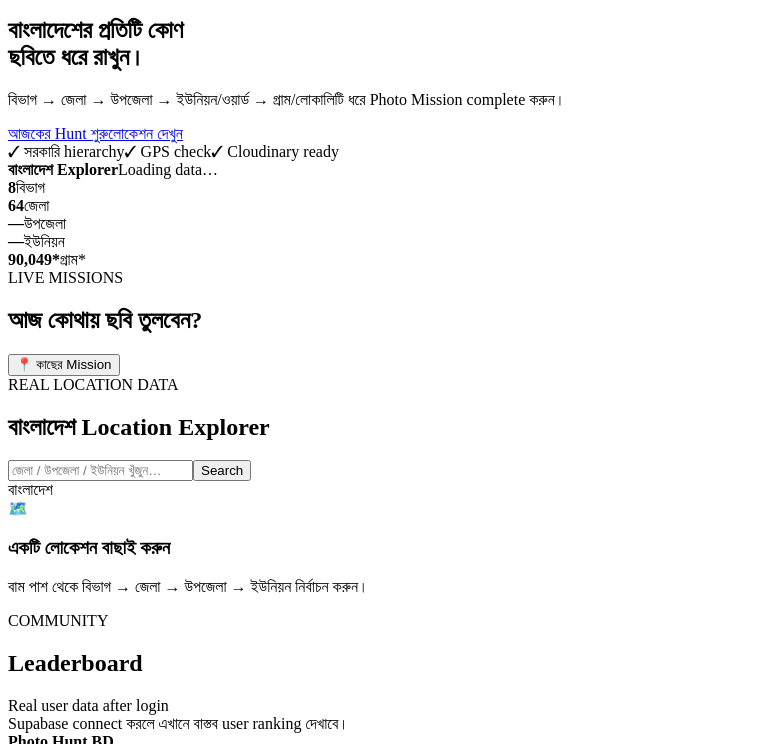
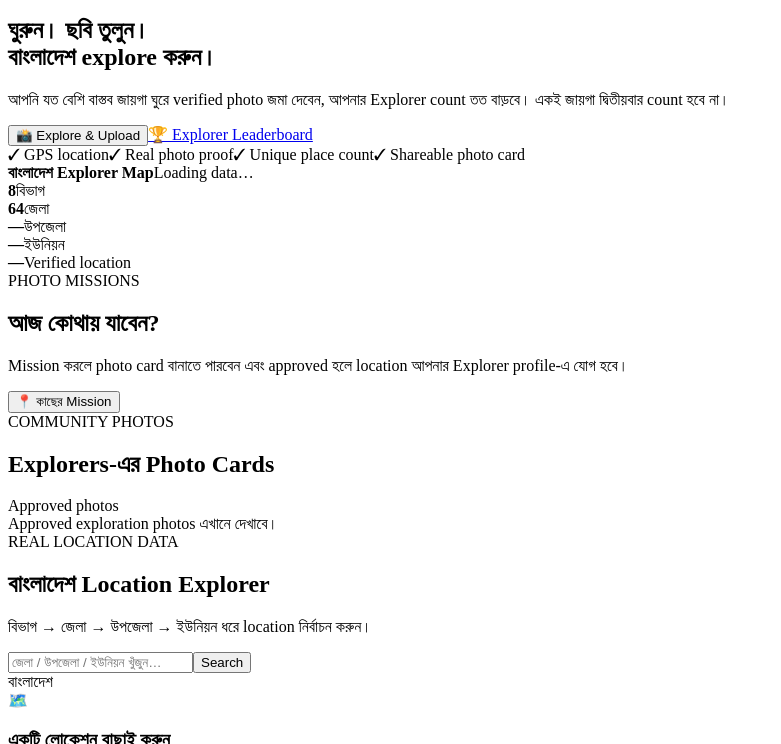
Before and after one commit to meowanas60-ux/bangladesh-photo-hunt, a website with bundled scripts: page index.html in a window 1280 px wide. Shown: the part 88-832 px from the top of the page, without its empty margins (0-781 px from the left). Built offline with nearby package versions, Linux system fonts and the light colour scheme; a script that the page names is missing.

Commit message:
Update index.html

```diff
--- a/index.html
+++ b/index.html
@@ -1,43 +1,51 @@
 <!doctype html>
 <html lang="bn">
 <head>
-<meta charset="utf-8"><meta name="viewport" content="width=device-width,initial-scale=1">
-<title>Bangladesh Photo Hunt — Real Location Explorer</title>
-<meta name="description" content="বাংলাদেশের বাস্তব বিভাগ, জেলা, উপজেলা, ইউনিয়ন ও যাচাইকৃত লোকেশন দিয়ে Photo Hunt.">
+<meta charset="utf-8">
+<meta name="viewport" content="width=device-width,initial-scale=1">
+<title>Photo Hunt BD — Explore Bangladesh</title>
+<meta name="description" content="বাংলাদেশ ঘুরুন, ছবি তুলুন, লোকেশন explore করুন এবং নিজের Bangladesh Explorer rank তৈরি করুন।">
+<meta name="theme-color" content="#06130d">
 <link rel="preconnect" href="https://fonts.googleapis.com"><link rel="preconnect" href="https://fonts.gstatic.com" crossorigin>
 <link href="https://fonts.googleapis.com/css2?family=Inter:wght@400;500;600;700;800&family=Noto+Sans+Bengali:wght@400;500;600;700;800&display=swap" rel="stylesheet">
 <link rel="stylesheet" href="https://unpkg.com/leaflet@1.9.4/dist/leaflet.css">
 <link rel="stylesheet" href="./styles.css">
 </head>
 <body>
-<header class="topbar"><div class="brand"><span class="brand-mark">📸</span><div><b>Photo Hunt BD</b><small>বাংলাদেশকে ছবিতে আবিষ্কার করুন</small></div></div>
-<nav><a href="#hunt">Hunt</a><a href="#explore">Explore</a><a href="#leaderboard">Leaderboard</a><button id="authBtn" class="btn ghost">Login</button></nav></header>
+<header class="topbar">
+  <a class="brand" href="#top"><span class="brand-mark">📸</span><div><b>Photo Hunt BD</b><small>বাংলাদেশকে ছবিতে আবিষ্কার করুন</small></div></a>
+  <nav><a href="#hunt">Hunt</a><a href="#explore">Explore</a><a href="#leaderboard">Leaderboard</a><button id="authBtn" class="btn ghost">Login</button></nav>
+</header>
 
-<main>
+<main id="top">
 <section class="hero">
-<div class="hero-copy"><div class="eyebrow">🇧🇩 REAL BANGLADESH • GPS VERIFIED</div>
-<h1>বাংলাদেশের <span>প্রতিটি কোণ</span><br>ছবিতে ধরে রাখুন।</h1>
-<p>বিভাগ → জেলা → উপজেলা → ইউনিয়ন/ওয়ার্ড → গ্রাম/লোকালিটি ধরে Photo Mission complete করুন।</p>
-<div class="hero-actions"><a class="btn primary" href="#hunt">আজকের Hunt শুরু</a><a class="btn secondary" href="#explore">লোকেশন দেখুন</a></div>
-<div class="trust"><span>✓ সরকারি hierarchy</span><span>✓ GPS check</span><span>✓ Cloudinary ready</span></div></div>
-<div class="map-card"><div class="map-head"><b>বাংলাদেশ Explorer</b><span id="dataStatus">Loading data…</span></div><div id="map"></div></div>
+  <div class="hero-copy">
+    <div class="eyebrow">🇧🇩 EXPLORE BANGLADESH • GPS + PHOTO</div>
+    <h1>ঘুরুন। ছবি তুলুন।<br><span>বাংলাদেশ explore করুন।</span></h1>
+    <p>আপনি যত বেশি বাস্তব জায়গা ঘুরে verified photo জমা দেবেন, আপনার Explorer count তত বাড়বে। একই জায়গা দ্বিতীয়বার count হবে না।</p>
+    <div class="hero-actions"><button class="btn primary" id="exploreNowBtn">📸 Explore & Upload</button><a class="btn secondary" href="#leaderboard">🏆 Explorer Leaderboard</a></div>
+    <div class="trust"><span>✓ GPS location</span><span>✓ Real photo proof</span><span>✓ Unique place count</span><span>✓ Shareable photo card</span></div>
+  </div>
+  <div class="map-card"><div class="map-head"><b>বাংলাদেশ Explorer Map</b><span id="dataStatus">Loading data…</span></div><div id="map"></div></div>
 </section>
 
-<section class="stats"><div><b id="divisionCount">8</b><span>বিভাগ</span></div><div><b id="districtCount">64</b><span>জেলা</span></div><div><b id="upazilaCount">—</b><span>উপজেলা</span></div><div><b id="unionCount">—</b><span>ইউনিয়ন</span></div><div><b id="villageCount">90,049*</b><span>গ্রাম*</span></div></section>
+<section class="stats">
+  <div><b id="divisionCount">8</b><span>বিভাগ</span></div><div><b id="districtCount">64</b><span>জেলা</span></div><div><b id="upazilaCount">—</b><span>উপজেলা</span></div><div><b id="unionCount">—</b><span>ইউনিয়ন</span></div><div><b id="villageCount">—</b><span>Verified location</span></div>
+</section>
 
-<section id="hunt" class="section"><div class="section-title"><div><span class="eyebrow">LIVE MISSIONS</span><h2>আজ কোথায় ছবি তুলবেন?</h2></div><button class="btn secondary" id="nearbyBtn">📍 কাছের Mission</button></div>
-<div class="mission-grid" id="missionGrid"></div></section>
+<section id="hunt" class="section"><div class="section-title"><div><span class="eyebrow">PHOTO MISSIONS</span><h2>আজ কোথায় যাবেন?</h2><p class="sub">Mission করলে photo card বানাতে পারবেন এবং approved হলে location আপনার Explorer profile-এ যোগ হবে।</p></div><button class="btn secondary" id="nearbyBtn">📍 কাছের Mission</button></div><div class="mission-grid" id="missionGrid"></div></section>
 
-<section id="explore" class="section explorer"><div class="section-title"><div><span class="eyebrow">REAL LOCATION DATA</span><h2>বাংলাদেশ Location Explorer</h2></div><div class="search"><input id="searchBox" placeholder="জেলা / উপজেলা / ইউনিয়ন খুঁজুন…"><button id="searchBtn">Search</button></div></div>
+<section class="section showcase"><div class="section-title"><div><span class="eyebrow">COMMUNITY PHOTOS</span><h2>Explorers-এর Photo Cards</h2></div><span class="pill">Approved photos</span></div><div class="photo-grid" id="photoGrid"><div class="empty small">Approved exploration photos এখানে দেখাবে।</div></div></section>
+
+<section id="explore" class="section explorer"><div class="section-title"><div><span class="eyebrow">REAL LOCATION DATA</span><h2>বাংলাদেশ Location Explorer</h2><p class="sub">বিভাগ → জেলা → উপজেলা → ইউনিয়ন ধরে location নির্বাচন করুন।</p></div><div class="search"><input id="searchBox" placeholder="জেলা / উপজেলা / ইউনিয়ন খুঁজুন…"><button id="searchBtn">Search</button></div></div>
 <div class="crumb" id="crumb">বাংলাদেশ</div><div class="explore-grid"><aside class="tree" id="tree"></aside><article class="detail" id="detail"><div class="empty"><div>🗺️</div><h3>একটি লোকেশন বাছাই করুন</h3><p>বাম পাশ থেকে বিভাগ → জেলা → উপজেলা → ইউনিয়ন নির্বাচন করুন।</p></div></article></div></section>
 
-<section id="leaderboard" class="section"><div class="section-title"><div><span class="eyebrow">COMMUNITY</span><h2>Leaderboard</h2></div><span class="pill">Real user data after login</span></div>
-<div class="leaderboard" id="leaderboardList"><div class="empty small">Supabase connect করলে এখানে বাস্তব user ranking দেখাবে।</div></div></section>
+<section id="leaderboard" class="section"><div class="section-title"><div><span class="eyebrow">BANGLADESH EXPLORERS</span><h2>🏆 Explorer Leaderboard</h2><p class="sub">Ranking হয় কে কতগুলো unique verified জায়গা explore করেছে তার ভিত্তিতে।</p></div><span class="pill">Unique locations</span></div><div class="leaderboard" id="leaderboardList"><div class="empty small">Loading explorer ranking…</div></div></section>
 </main>
 
-<footer><div><b>Photo Hunt BD</b><p>Real administrative data + community photography.</p></div><div><b>Data policy</b><p>Administrative hierarchy is sourced from Bangladesh National Portal / public derived datasets. Village and mouza are not assumed to be the same thing.</p></div></footer>
+<footer><div><b>Photo Hunt BD</b><p>Explore Bangladesh through community photography.</p></div><div><b>How ranking works</b><p>Approved photo + verified location → one unique location = one exploration. একই location বারবার upload করলেও count একবারই হয়।</p></div><div><b>Data policy</b><p>Administrative hierarchy uses public Bangladesh datasets. Village/mouza is shown only when verified location data is supplied.</p></div></footer>
 
-<div class="modal hidden" id="authModal"><div class="modal-card"><button class="x" data-close>×</button><h2 id="authTitle">Login</h2><p>Supabase project keys বসালে real account system চালু হবে।</p><input id="email" type="email" placeholder="Email"><input id="password" type="password" placeholder="Password"><button class="btn primary full" id="submitAuth">Continue</button><button class="link" id="toggleAuth">Create account</button><div id="authMsg"></div></div></div>
+<div class="modal hidden" id="authModal"><div class="modal-card"><button class="x" data-close>×</button><div class="modal-icon">👤</div><h2 id="authTitle">Login</h2><p>Explorer account খুলে নিজের Bangladesh exploration record তৈরি করুন।</p><input id="email" type="email" placeholder="Email"><input id="password" type="password" placeholder="Password"><button class="btn primary full" id="submitAuth">Login</button><button class="link" id="toggleAuth">Create account</button><div id="authMsg"></div></div></div>
 
 <script src="https://unpkg.com/leaflet@1.9.4/dist/leaflet.js"></script>
 <script type="module" src="./app.js"></script>
```
